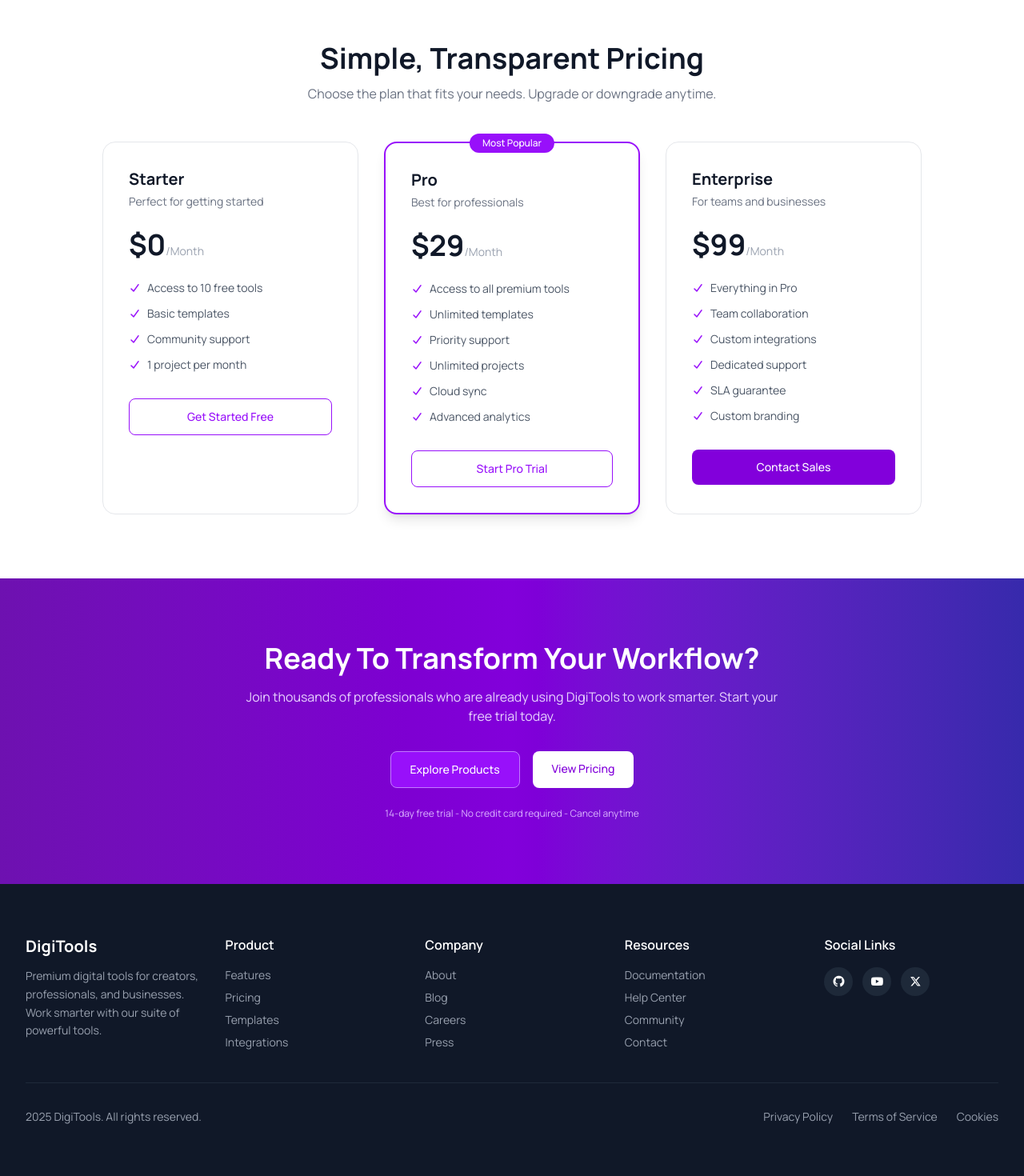
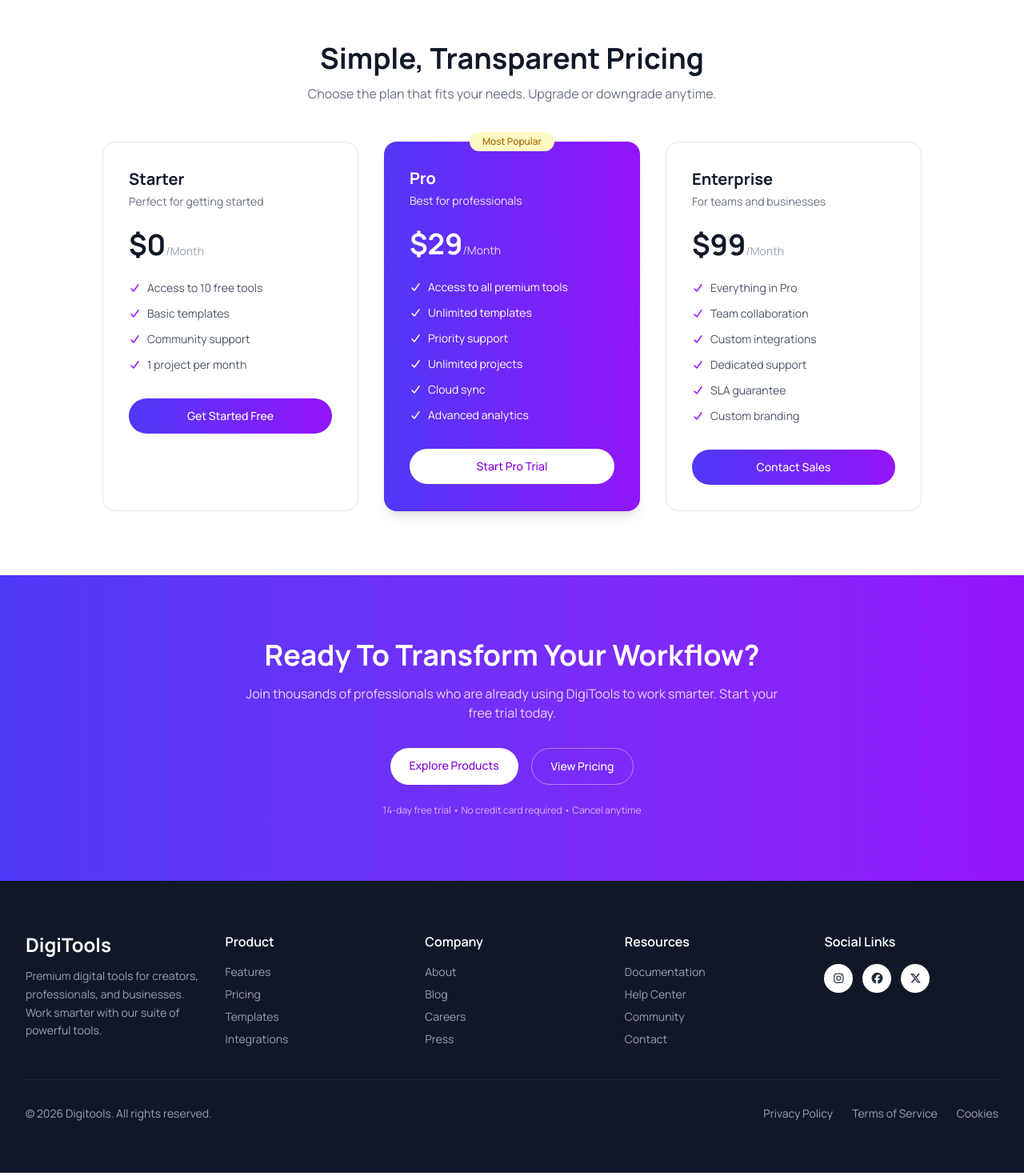
Before and after one commit to salmanibneyrahman/PH-Assingment-6, a React (Vite) app: page / in a window 1280 px wide. Shown: the part 3294-4764 px from the top of the page at 80% size. Built offline with nearby package versions, Linux system fonts and the light colour scheme.

Commit message:
website all fixed

```diff
--- a/src/components/Footer.jsx
+++ b/src/components/Footer.jsx
@@ -2,7 +2,7 @@ function Footer() {
     return (
         <>
             {/* CTA Section */}
-            <section className="bg-gradient-to-r from-purple-800 via-purple-700 to-indigo-800 py-16 md:py-20">
+            <section className="bg-linear-to-r from-[#4f39f6] to-[#9514fa] py-16 md:py-20">
                 <div className="max-w-7xl mx-auto px-4 sm:px-6 lg:px-8 text-center">
                     <h2 className="text-3xl md:text-4xl font-bold text-white mb-4">
                         Ready To Transform Your Workflow?
@@ -14,19 +14,19 @@ function Footer() {
                     <div className="flex flex-wrap justify-center gap-4 mb-6">
                         <a
                             href="#products"
-                            className="bg-purple-600 border border-purple-400 text-white px-6 py-3 rounded-lg text-sm font-medium hover:bg-purple-500 transition"
+                            className="bg-white text-purple-700 px-6 py-3 rounded-full text-sm font-medium hover:bg-purple-500 transition"
                         >
                             Explore Products
                         </a>
                         <a
                             href="#"
-                            className="bg-white text-purple-700 px-6 py-3 rounded-lg text-sm font-medium hover:bg-gray-100 transition"
+                            className="bg-transparent border border-purple-400 text-white px-6 py-3 rounded-full text-sm font-medium hover:bg-gray-100 transition"
                         >
                             View Pricing
                         </a>
                     </div>
                     <p className="text-purple-300 text-xs">
-                        14-day free trial - No credit card required - Cancel anytime
+                        14-day free trial • No credit card required • Cancel anytime
                     </p>
                 </div>
             </section>
@@ -37,7 +37,7 @@ function Footer() {
                     <div className="grid grid-cols-1 md:grid-cols-2 lg:grid-cols-5 gap-8 mb-10">
                         {/* Brand */}
                         <div className="lg:col-span-1">
-                            <h3 className="text-white text-xl font-bold mb-3">DigiTools</h3>
+                            <h3 className="text-white text-2xl font-bold mb-3">DigiTools</h3>
                             <p className="text-sm leading-relaxed">
                                 Premium digital tools for creators, professionals, and businesses. Work smarter
                                 with our suite of powerful tools.
@@ -81,14 +81,14 @@ function Footer() {
                         <div>
                             <h4 className="text-white font-semibold mb-4">Social Links</h4>
                             <div className="flex gap-3">
-                                <a href="#" className="w-9 h-9 bg-gray-800 rounded-full flex items-center justify-center hover:bg-gray-700 transition">
-                                    <i className="fa-brands fa-github text-white text-sm"></i>
+                                <a href="#" className="w-9 h-9 bg-white rounded-full flex items-center justify-center hover:bg-gray-700 transition">
+                                    <i className="fa-brands fa-instagram text-gray-800 text-sm"></i>
                                 </a>
-                                <a href="#" className="w-9 h-9 bg-gray-800 rounded-full flex items-center justify-center hover:bg-gray-700 transition">
-                                    <i className="fa-brands fa-youtube text-white text-sm"></i>
+                                <a href="#" className="w-9 h-9 bg-white rounded-full flex items-center justify-center hover:bg-gray-700 transition">
+                                    <i className="fa-brands fa-facebook text-gray-800 text-sm"></i>
                                 </a>
-                                <a href="#" className="w-9 h-9 bg-gray-800 rounded-full flex items-center justify-center hover:bg-gray-700 transition">
-                                    <i className="fa-brands fa-x-twitter text-white text-sm"></i>
+                                <a href="#" className="w-9 h-9 bg-white rounded-full flex items-center justify-center hover:bg-gray-700 transition">
+                                    <i className="fa-brands fa-x-twitter text-gray-800 text-sm"></i>
                                 </a>
                             </div>
                         </div>
@@ -96,7 +96,7 @@ function Footer() {
 
                     {/* Bottom Bar */}
                     <div className="border-t border-gray-800 pt-8 flex flex-col md:flex-row justify-between items-center text-sm">
-                        <p>2025 DigiTools. All rights reserved.</p>
+                        <p>© 2026 Digitools. All rights reserved.</p>
                         <div className="flex gap-6 mt-4 md:mt-0">
                             <a href="#" className="hover:text-white transition">Privacy Policy</a>
                             <a href="#" className="hover:text-white transition">Terms of Service</a>
--- a/src/components/Pricing.jsx
+++ b/src/components/Pricing.jsx
@@ -12,7 +12,7 @@ function Pricing() {
                 '1 project per month',
             ],
             buttonText: 'Get Started Free',
-            buttonStyle: 'border border-purple-600 text-purple-600 hover:bg-purple-50',
+            buttonStyle: 'text-white',
             highlighted: false,
         },
         {
@@ -29,7 +29,7 @@ function Pricing() {
                 'Advanced analytics',
             ],
             buttonText: 'Start Pro Trial',
-            buttonStyle: 'border border-purple-600 text-purple-600 hover:bg-purple-50',
+            buttonStyle: 'bg-white text-purple-700 hover:bg-gray-100',
             highlighted: true,
             badge: 'Most Popular',
         },
@@ -47,7 +47,7 @@ function Pricing() {
                 'Custom branding',
             ],
             buttonText: 'Contact Sales',
-            buttonStyle: 'bg-purple-700 text-white hover:bg-purple-800',
+            buttonStyle: 'text-white',
             highlighted: false,
         },
     ];
@@ -73,32 +73,46 @@ function Pricing() {
                             className={
                                 'rounded-2xl p-8 relative ' +
                                 (plan.highlighted
-                                    ? 'border-2 border-purple-600 shadow-lg'
+                                    ? 'shadow-lg text-white'
                                     : 'border border-gray-200')
                             }
+                            style={plan.highlighted ? { background: 'linear-gradient(88deg, #4f39f6 0%, #9514fa 100%)' } : {}}
                         >
                             {/* Badge */}
                             {plan.badge && (
-                                <span className="absolute -top-3 left-1/2 -translate-x-1/2 bg-purple-600 text-white text-xs font-medium px-4 py-1 rounded-full">
+                                <span className="absolute -top-3 left-1/2 -translate-x-1/2 bg-yellow-100 text-yellow-700 text-xs font-medium px-4 py-1 rounded-full">
                                     {plan.badge}
                                 </span>
                             )}
 
                             {/* Plan Name */}
-                            <h3 className="text-xl font-bold text-gray-900">{plan.name}</h3>
-                            <p className="text-gray-500 text-sm mt-1 mb-6">{plan.subtitle}</p>
+                            <h3 className={plan.highlighted ? 'text-xl font-bold text-white' : 'text-xl font-bold text-gray-900'}>
+                                {plan.name}
+                            </h3>
+                            <p className={plan.highlighted ? 'text-sm mt-1 mb-6 text-purple-100' : 'text-gray-500 text-sm mt-1 mb-6'}>
+                                {plan.subtitle}
+                            </p>
 
                             {/* Price */}
                             <div className="mb-6">
-                                <span className="text-4xl font-bold text-gray-900">${plan.price}</span>
-                                <span className="text-gray-400 text-sm">/{plan.period}</span>
+                                <span className={plan.highlighted ? 'text-4xl font-bold text-white' : 'text-4xl font-bold text-gray-900'}>
+                                    ${plan.price}
+                                </span>
+                                <span className={plan.highlighted ? 'text-sm text-purple-200' : 'text-gray-400 text-sm'}>
+                                    /{plan.period}
+                                </span>
                             </div>
 
                             {/* Features */}
                             <ul className="space-y-3 mb-8">
                                 {plan.features.map((feature, idx) => (
-                                    <li key={idx} className="flex items-center text-sm text-gray-600">
-                                        <i className="fa-solid fa-check text-purple-600 mr-2 text-xs"></i>
+                                    <li
+                                        key={idx}
+                                        className={plan.highlighted ? 'flex items-center text-sm text-white' : 'flex items-center text-sm text-gray-600'}
+                                    >
+                                        <i
+                                            className={plan.highlighted ? 'fa-solid fa-check mr-2 text-xs text-white' : 'fa-solid fa-check text-purple-600 mr-2 text-xs'}
+                                        ></i>
                                         {feature}
                                     </li>
                                 ))}
@@ -107,8 +121,9 @@ function Pricing() {
                             {/* Button */}
                             <button
                                 className={
-                                    'w-full py-3 rounded-lg text-sm font-medium transition ' + plan.buttonStyle
+                                    'w-full py-3 rounded-full text-sm font-medium transition ' + plan.buttonStyle
                                 }
+                                style={!plan.highlighted ? { background: 'linear-gradient(88deg, #4f39f6 0%, #9514fa 100%)' } : {}}
                             >
                                 {plan.buttonText}
                             </button>
--- a/src/components/Steps.jsx
+++ b/src/components/Steps.jsx
@@ -45,12 +45,12 @@ function Steps() {
               className="bg-white rounded-2xl p-8 text-center relative border border-gray-100 hover:shadow-lg transition"
             >
               {/* Step Number Badge */}
-              <span className="absolute top-4 right-4 bg-purple-600 text-white text-xs font-bold w-8 h-8 rounded-full flex items-center justify-center">
+              <span className="absolute top-4 right-4 bg-linear-to-r from-[#4f39f6] to-[#9514fa] text-white text-xs font-bold w-8 h-8 rounded-full flex items-center justify-center">
                 {step.number}
               </span>
 
               {/* Icon */}
-              <div className="w-16 h-16 bg-purple-50 rounded-2xl flex items-center justify-center mx-auto mb-5">
+              <div className="w-16 h-16 bg-purple-50 rounded-full flex items-center justify-center mx-auto mb-5">
                 <img src={step.icon} alt={step.title} className="w-8 h-8 object-contain" />
               </div>
 
```
